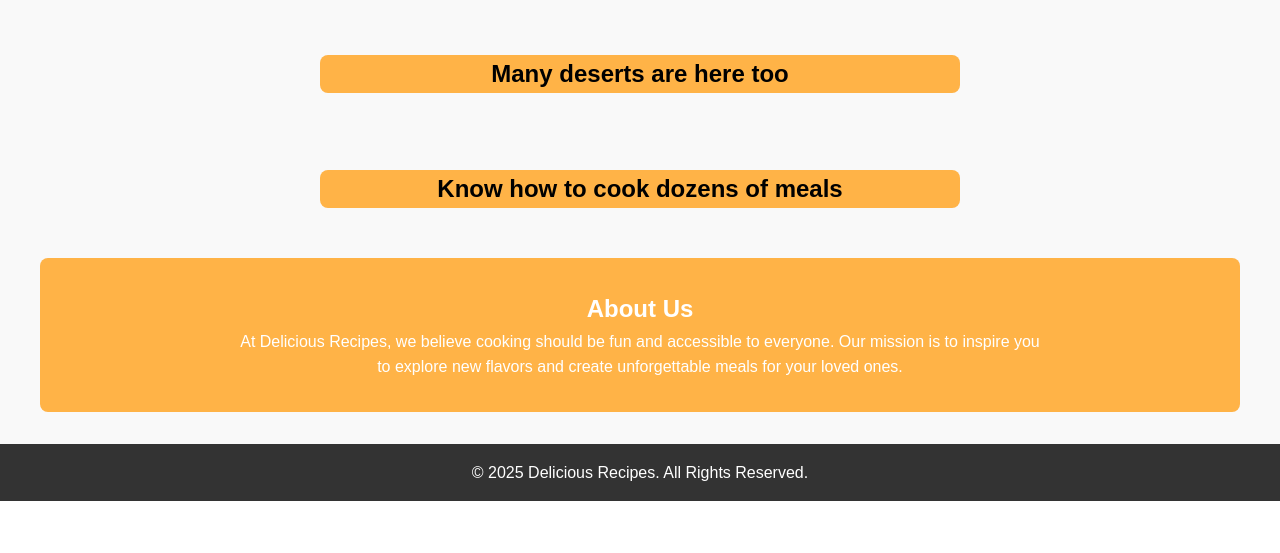
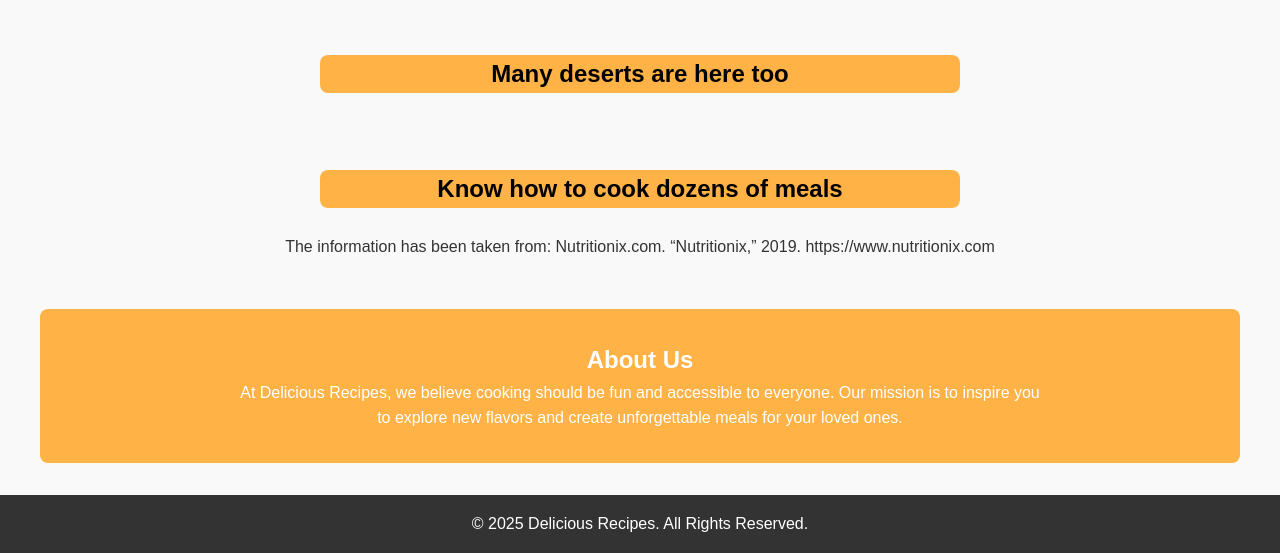
Before and after one commit to lukario2401/161954d4-1a0c-43f2-b9d9-b2eb606db793, a Flask app: page /about in a window 1280 px wide. Shown: the part 1686-2239 px from the top of the page. Before the commit the page ends 2187 px from the top, so only its background shows below. Run offline with Flask 3, Linux system fonts and the light colour scheme.

Commit message:
Update about.html

```diff
--- a/templates/about.html
+++ b/templates/about.html
@@ -76,6 +76,9 @@
         <h2> Know how to cook dozens of meals</h2>
     </div>
 
+    <br>
+    <p>The information has been taken from: Nutritionix.com. “Nutritionix,” 2019. https://www.nutritionix.com</p>
+
 </div>
 
 {% endblock %}
```
